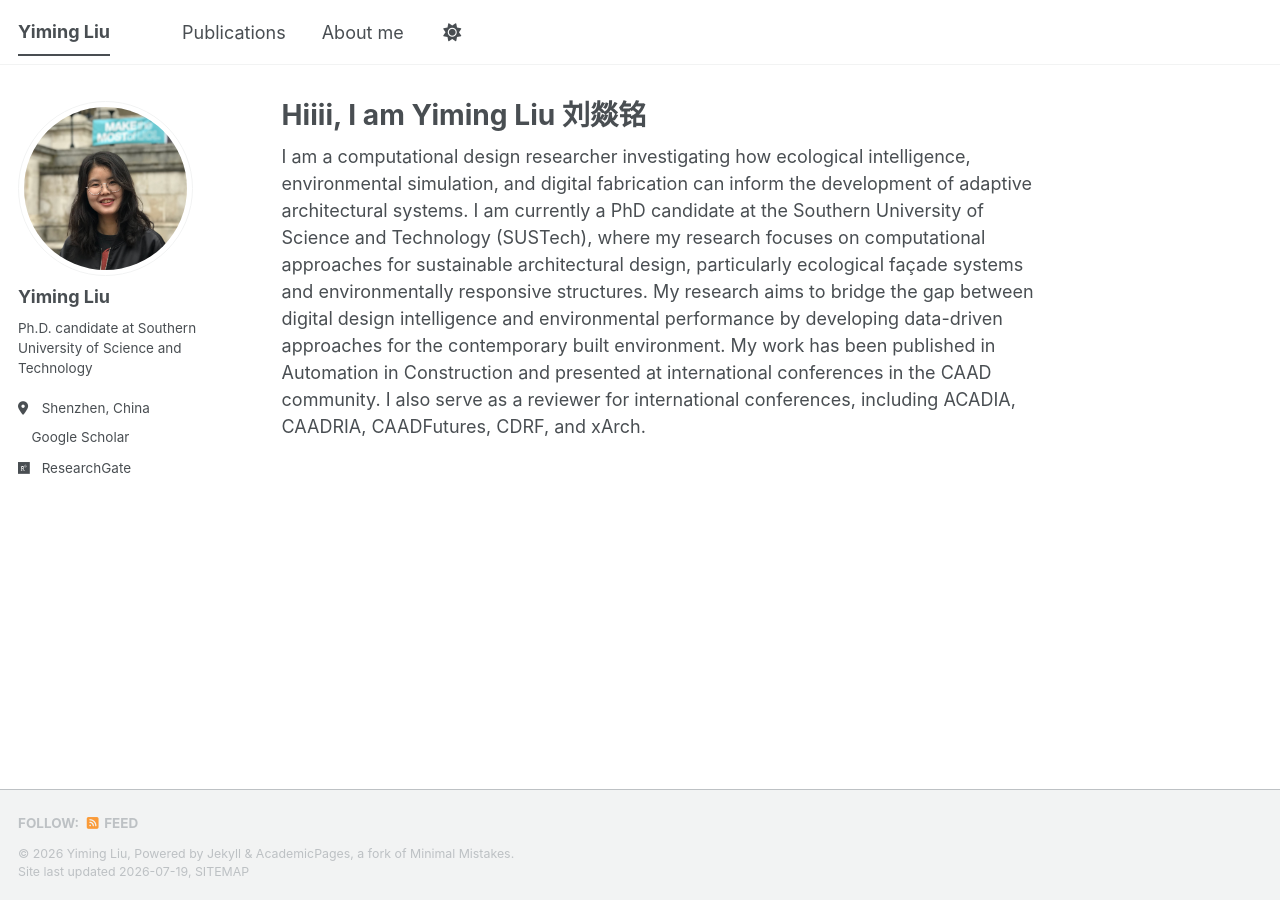
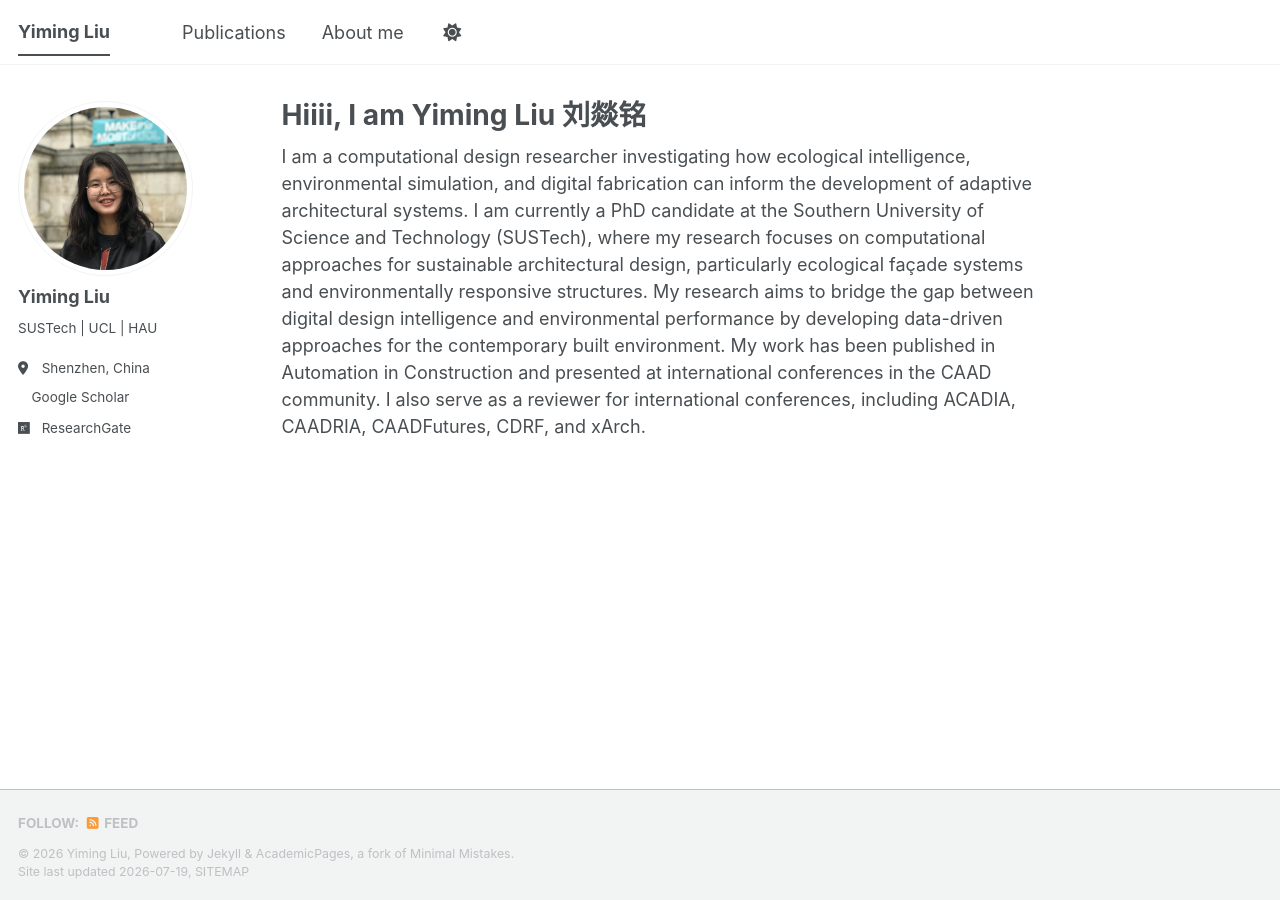
Before and after one commit to LynnYoo0403/LynnYoo0403.github.io, a Jekyll site: the page built from _pages/about.md, in a window 1280 px wide. Built offline with Jekyll 4.4.1, drawn with Linux system fonts in a browser that asks for light colours; a style sheet for code colours, icons or effects is not loaded.

Commit message:
Update bio in configuration file

```diff
--- a/_config.yml
+++ b/_config.yml
@@ -26,7 +26,7 @@ author:
   avatar           : "profile.jpg"
   name             : "Yiming Liu"
   pronouns         : # example: "she/her"
-  bio              : "Ph.D. candidate at Southern University of Science and Technology"
+  bio              : "SUSTech | UCL | HAU"
   location         : "Shenzhen, China"
 
 
```
